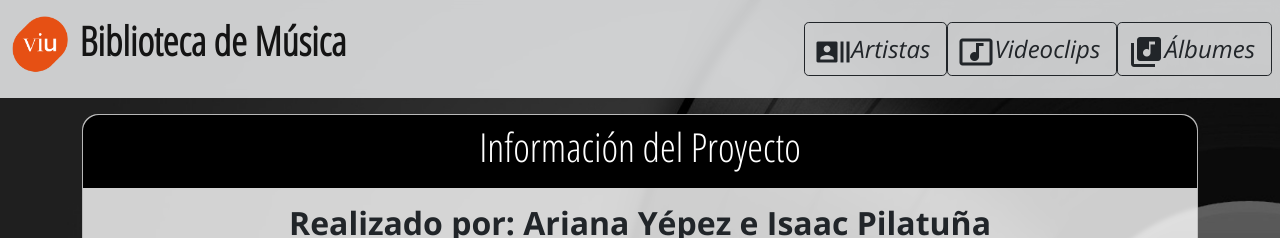
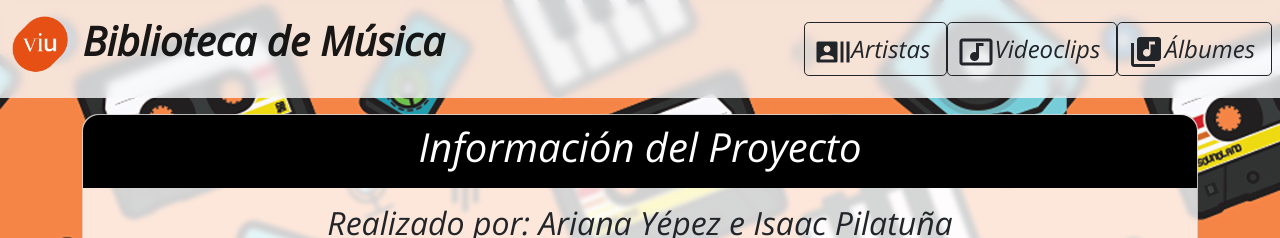
Before and after one commit to IsaacPilatuna/Actividad-2-FrontEnd-VIU, an Angular app: page /#/home in a window 1280 px wide. Shown: the top 238 px of the page. Built offline with nearby package versions, Linux system fonts and the light colour scheme.

Commit message:
Visual Fixes

```diff
--- a/src/app/albums/albums.component.ts
+++ b/src/app/albums/albums.component.ts
@@ -24,7 +24,7 @@ export class AlbumsComponent implements OnInit {
     {id:8, idArtist:4, title: "Electric Ladyland",date:"25 de octubre de 1968",ventas:"8 millones de copias", coverUrl: "https://i.etsystatic.com/15564183/r/il/782669/2109335951/il_fullxfull.2109335951_8tkd.jpg"},
     {id:9, idArtist:5, title: "Blackstar",date:"8 de enero de 2016",ventas:"3 millones de copias", coverUrl: "https://lasoga.org/wp-content/uploads/2016/01/Blackstar-Vinyl-Cover-1024x1024.jpg"},
     {id:10, idArtist:5, title: "Best of Bowie",date:"22 de octubre de 2002",ventas:"582,704 de copias en vinilos", coverUrl: "https://img.discogs.com/zsP3gVDKoAfD_HyrxxZReuRTXF8=/fit-in/540x540/filters:strip_icc():format(jpeg):mode_rgb():quality(90)/discogs-images/R-12374045-1533972156-2388.jpeg.jpg"},
-    {id:11, idArtist:6, title: "Double Fantasy",date:"17 de noviembre de 1980",ventas:"10 millones de copias", coverUrl: "https://indierocks.b-cdn.net/wp-content/uploads/2020/11/Double-Fantasy-2020.jpg"},
+    {id:11, idArtist:6, title: "Double Fantasy",date:"17 de noviembre de 1980",ventas:"10 millones de copias", coverUrl: "https://encrypted-tbn0.gstatic.com/images?q=tbn:ANd9GcSlJu93sjWpizj1Yr6QT-gbQOIrCUQLp3rdoXABjjPL1QiCbbOo8cygsEmzJf4HFCpWvw8&usqp=CAU"},
     {id:12, idArtist:6, title: "Imagine",date:"9 de septiembre de 1971",ventas:"8 millones de copias", coverUrl: "https://arc-anglerfish-arc2-prod-copesa.s3.amazonaws.com/public/IOBO3LOKRVAZ3LJLWFDXRKA2XA.jpg"},
 
     {id:13, idArtist:7, title: "Band on the run",date:"7 de diciembre de 1973",ventas:"8.63 millones de copias", coverUrl: "https://thebeatlespy.files.wordpress.com/2011/12/band-on-the-run.jpg"},
--- a/src/app/albums/components/album-card/album-card.component.html
+++ b/src/app/albums/components/album-card/album-card.component.html
@@ -4,18 +4,13 @@
       <h3>{{album.title| uppercase}}</h3>
     </div>
     <div class="card-body">
+      <div class="photo-container">
+        <img src={{album.coverUrl}} alt={{album.title}}>
+      </div>
+    </div>
+    <div class="card-footer text-center">
+      <h5>Fecha de Release: {{album.date| titlecase}}</h5>
+      <h6> Ventas: {{album.ventas| titlecase}}</h6>
+    </div>
 
-        <div class="center">
-
-          <div class="photo-container">
-            <img src={{album.coverUrl}} alt={{album.title}}>
-          </div>
-            <br>
-
-            <p [ngClass]="{'fecha': album.date}">Fecha de Release: {{album.date| titlecase}}</p>
-            <p [ngClass]="{'ventas': album.ventas}"> Ventas: {{album.ventas| titlecase}}</p>
-        </div>
-
-
-    </div>
   </div>
--- a/src/app/albums/components/album-card/album-card.component.scss
+++ b/src/app/albums/components/album-card/album-card.component.scss
@@ -17,19 +17,9 @@
 
   .center{
     text-align: center;
-    font-family: 'Open Sans Condensed', sans-serif;
+    font-family: 'Open Sans', sans-serif;
   }
 
-.fecha{
-
-   font-size: 150%;
-
-}
-
-.ventas{
-  font-size: 120%;
-
-}
 
 
 img{
--- a/src/app/artists/components/artist-card/artist-card.component.scss
+++ b/src/app/artists/components/artist-card/artist-card.component.scss
@@ -31,6 +31,6 @@ button{
 }
 
 p{
-  font-family: 'Open Sans Condensed', sans-serif;
+  font-family: 'Open Sans', sans-serif;
   font-size: 120%;
 }
--- a/src/app/components/navbar/navbar.component.scss
+++ b/src/app/components/navbar/navbar.component.scss
@@ -6,7 +6,7 @@ ul.navbar-nav{
 }
 
 .title{
-font-family: 'Open Sans Condensed', sans-serif;
+font-family: 'Open Sans', sans-serif;
  font-weight: bold;
 
 }
--- a/src/app/videoclips/videoclips.component.ts
+++ b/src/app/videoclips/videoclips.component.ts
@@ -25,10 +25,10 @@ export class VideoclipsComponent implements OnInit {
     {id:11, idArtist:6, title: "Imagine", url: "https://www.youtube-nocookie.com/embed/VOgFZfRVaww"},
     {id:12, idArtist:6, title: "Stand by me", url: "https://www.youtube-nocookie.com/embed/YqB8Dm65X18"},
 
-    {id:13, idArtist:7, title: "Wings 'Silly Love Songs", url: "https://www.youtube.com/embed/ap87QgZKTNw"},
-    {id:14, idArtist:7, title: "Say Say Say", url: "https://www.youtube.com/embed/aLEhh_XpJ-0"},
-    {id:15, idArtist:8, title: "Mama, I'm Coming Home", url: "https://www.youtube.com/embed/K0siYUjV9UM"},
-    {id:16, idArtist:8, title: "Dreamer", url: "https://www.youtube.com/embed/LCCiwPEdEpg"},
+    {id:13, idArtist:7, title: "Wings 'Silly Love Songs", url: "https://www.youtube-nocookie.com/embed/ap87QgZKTNw"},
+    {id:14, idArtist:7, title: "Say Say Say", url: "https://www.youtube-nocookie.com/embed/aLEhh_XpJ-0"},
+    {id:15, idArtist:8, title: "Mama, I'm Coming Home", url: "https://www.youtube-nocookie.com/embed/K0siYUjV9UM"},
+    {id:16, idArtist:8, title: "Dreamer", url: "https://www.youtube-nocookie.com/embed/LCCiwPEdEpg"},
   ];
   public videoclips:VideoClip[]=[];
 
--- a/src/index.html
+++ b/src/index.html
@@ -12,7 +12,6 @@
   <link href="https://fonts.googleapis.com/css2?family=Roboto:wght@300;400;500&display=swap" rel="stylesheet">
   <link href="https://fonts.googleapis.com/icon?family=Material+Icons" rel="stylesheet">
   <link href="https://fonts.googleapis.com/css2?family=Open+Sans:ital,wght@1,300&display=swap" rel="stylesheet">
-  <link href="https://fonts.googleapis.com/css2?family=Open+Sans+Condensed:wght@300&family=Open+Sans:wght@700&display=swap" rel="stylesheet">
 
 </head>
 <body>
--- a/src/styles.scss
+++ b/src/styles.scss
@@ -36,7 +36,11 @@ $Actividad-2-FrontEnd-VIU-theme: mat.define-light-theme((
 /* You can add global styles to this file, and also import other style files */
 
 html, body { height: 100%; }
-body { margin: 0; font-family: "Open Sans", sans-serif; background-image: url("assets/images/bgdisco.png"); background-size: cover;}
+body { margin: 0;
+  font-family: "Open Sans", sans-serif;
+  background: url("assets/images/music-pattern.jpg") repeat-x  fixed;
+  background-size: auto 100%;
+}
 
 mat-icon{
   vertical-align: middle;
@@ -55,7 +59,7 @@ mat-icon{
 
 .card-header{
   text-align: center;
-  font-family: 'Open Sans Condensed', sans-serif;
+  font-family: 'Open Sans', sans-serif;
   background-color: black;
   color: white;
   border-radius: 1rem 1rem 0 0 !important;
```
Also changed, not shown: src/assets/images/music-pattern.jpg (added).
